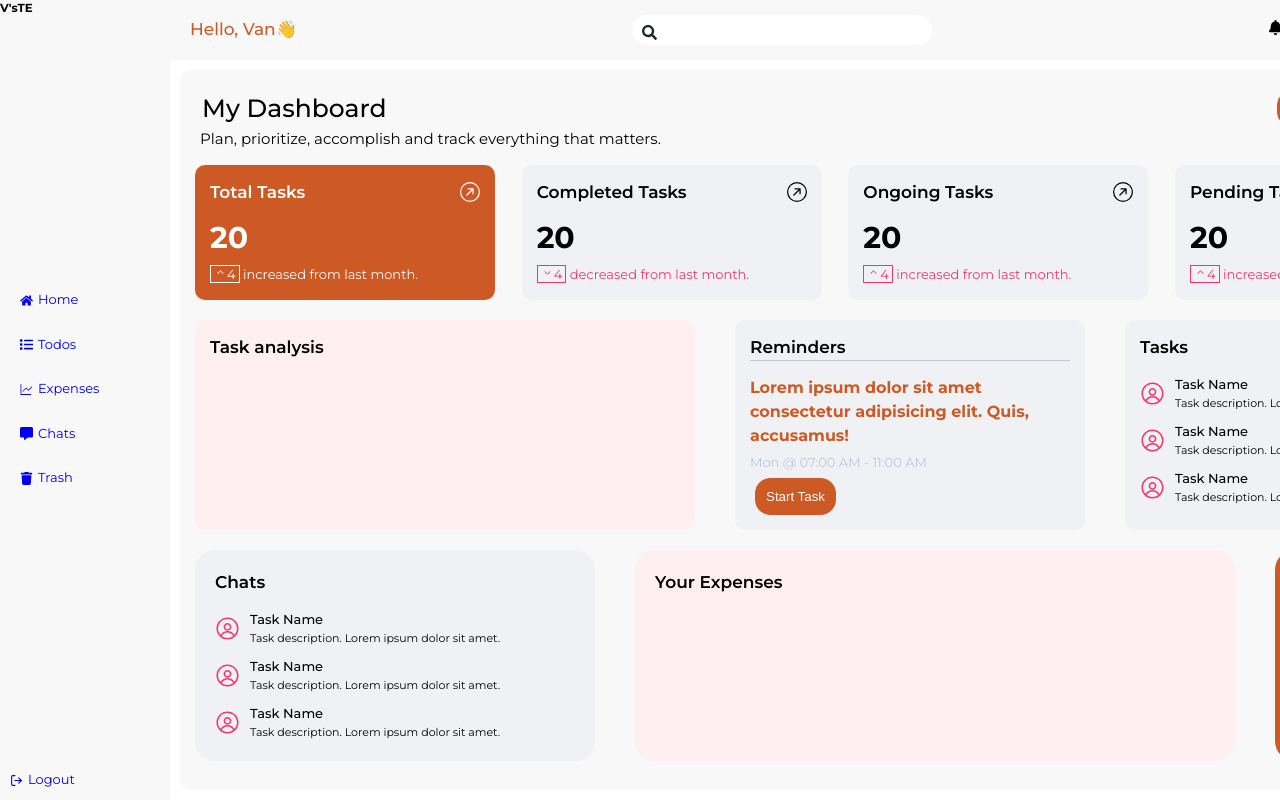
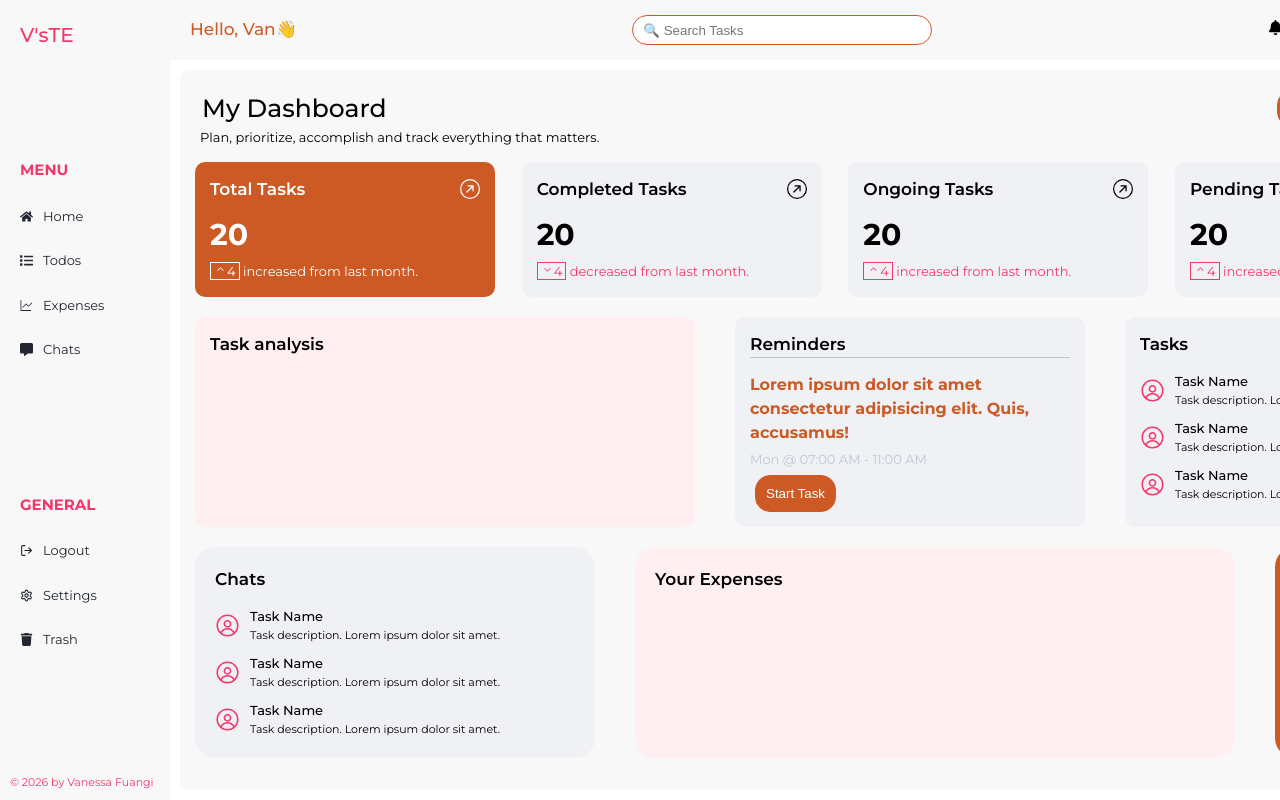
Before and after one commit to Fuangi/todo-expense, a React (Vite) app: page /dashboard in a window 1280 px wide. Shown: the top 800 px of the page. Built offline with nearby package versions, Linux system fonts and the light colour scheme.

Commit message:
finish: completed the first draft of the dashboard

```diff
--- a/src/components/dashboard/DashSideNav.jsx
+++ b/src/components/dashboard/DashSideNav.jsx
@@ -2,8 +2,10 @@ import React from "react";
 import { FaDashcube, FaHome, FaList, FaTrash } from "react-icons/fa";
 import { FaMessage } from "react-icons/fa6";
 import { GoGraph } from "react-icons/go";
-import { LuLogOut } from "react-icons/lu";
+import { LuLogOut, LuSettings } from "react-icons/lu";
 import { Link } from "react-router-dom";
+
+const date = new Date();
 
 function DashSideNav() {
   return (
@@ -12,9 +14,10 @@ function DashSideNav() {
         <h3>V'sTE</h3>
       </div>
       <nav className="navbar">
+        <h4>Menu</h4>
         <ul>
           <li>
-            <Link>
+            <Link className="active">
               <FaHome />
               Home
             </Link>
@@ -34,20 +37,30 @@ function DashSideNav() {
               <FaMessage /> Chats
             </Link>
           </li>
+        </ul>
+      </nav>
+      <div className="logout-btn">
+        <h4>General</h4>
+        <ul>
+          <li>
+            <Link>
+              <LuLogOut /> Logout
+            </Link>
+          </li>
+          <li>
+            <Link>
+              <LuSettings /> Settings
+            </Link>
+          </li>
           <li>
             <Link>
               <FaTrash /> Trash
             </Link>
           </li>
         </ul>
-      </nav>
-      <div className="logout-btn">
-        <p>
-          <Link>
-            <LuLogOut /> Logout
-          </Link>
-        </p>
       </div>
+
+      <p>&copy; {date.getFullYear()} by Vanessa Fuangi</p>
     </aside>
   );
 }
--- a/src/components/dashboard/DashTopNav.jsx
+++ b/src/components/dashboard/DashTopNav.jsx
@@ -1,15 +1,19 @@
 import React from "react";
 import { FaBell, FaCalendar, FaSearch } from "react-icons/fa";
 import { RxAvatar } from "react-icons/rx";
+
+const searchPlaceHolderText = `${(<FaSearch />)} Search Text`;
 
 function DashTopNav() {
   const date = new Date();
   return (
     <header className="dash-topnav">
       <h4>Hello, Van👋</h4>
-      <button className="search">
-        <FaSearch className="search-icon" />
-      </button>
+      <input
+        type="text"
+        className="search"
+        placeholder="🔍 Search Tasks"
+      ></input>
       <ul>
         <li>
           <FaBell />
--- a/src/styles/components/dashboard/_dash_sidenav.scss
+++ b/src/styles/components/dashboard/_dash_sidenav.scss
@@ -13,9 +13,23 @@
   top: 0;
   left: 0;
 
-  .navbar {
+  h3 {
+    font-size: 2rem;
+    margin: 2rem;
+    font-weight: 500;
+    color: $tertiaryPink;
+  }
+
+  .navbar,
+  .logout-btn {
     font-size: 1.3rem;
     padding: 2rem;
+
+    h4 {
+      font-size: 1.5rem;
+      text-transform: uppercase;
+      color: $tertiaryPink;
+    }
 
     li {
       list-style-type: none;
@@ -25,20 +39,21 @@
         text-decoration: none;
         display: flex;
         align-items: center;
-        gap: 0.5rem;
+        gap: 1rem;
+        color: $black-90;
+
+        &:active,
+        .active {
+          color: $tertiaryPink;
+        }
       }
     }
   }
 
-  .logout-btn {
-    padding: 1rem;
-    font-size: 1.3rem;
+  p {
+    font-size: 1.1rem;
 
-    a {
-      text-decoration: none;
-      display: flex;
-      align-items: center;
-      gap: 0.5rem;
-    }
+    color: $tertiaryPink;
+    margin: 1rem;
   }
 }
--- a/src/styles/components/dashboard/_dash_topnav.scss
+++ b/src/styles/components/dashboard/_dash_topnav.scss
@@ -35,18 +35,18 @@
     padding: 1rem;
     height: 3rem;
     outline: none;
-    border: none;
+    border: 1px solid $tertiaryOrange;
     text-align: left;
     border-radius: 1.5rem;
     background-color: $white-100;
 
-    &-icon{
+    &-icon {
       font-size: 1.5rem;
       color: $black-90;
     }
   }
 
-  .avatar{
+  .avatar {
     font-size: 2.5rem;
   }
 }
--- a/src/styles/components/dashboard/_dashboard.scss
+++ b/src/styles/components/dashboard/_dashboard.scss
@@ -15,7 +15,7 @@
     }
 
     p {
-      font-size: 1.5rem;
+      font-size: 1.3rem;
     }
   }
 
```
